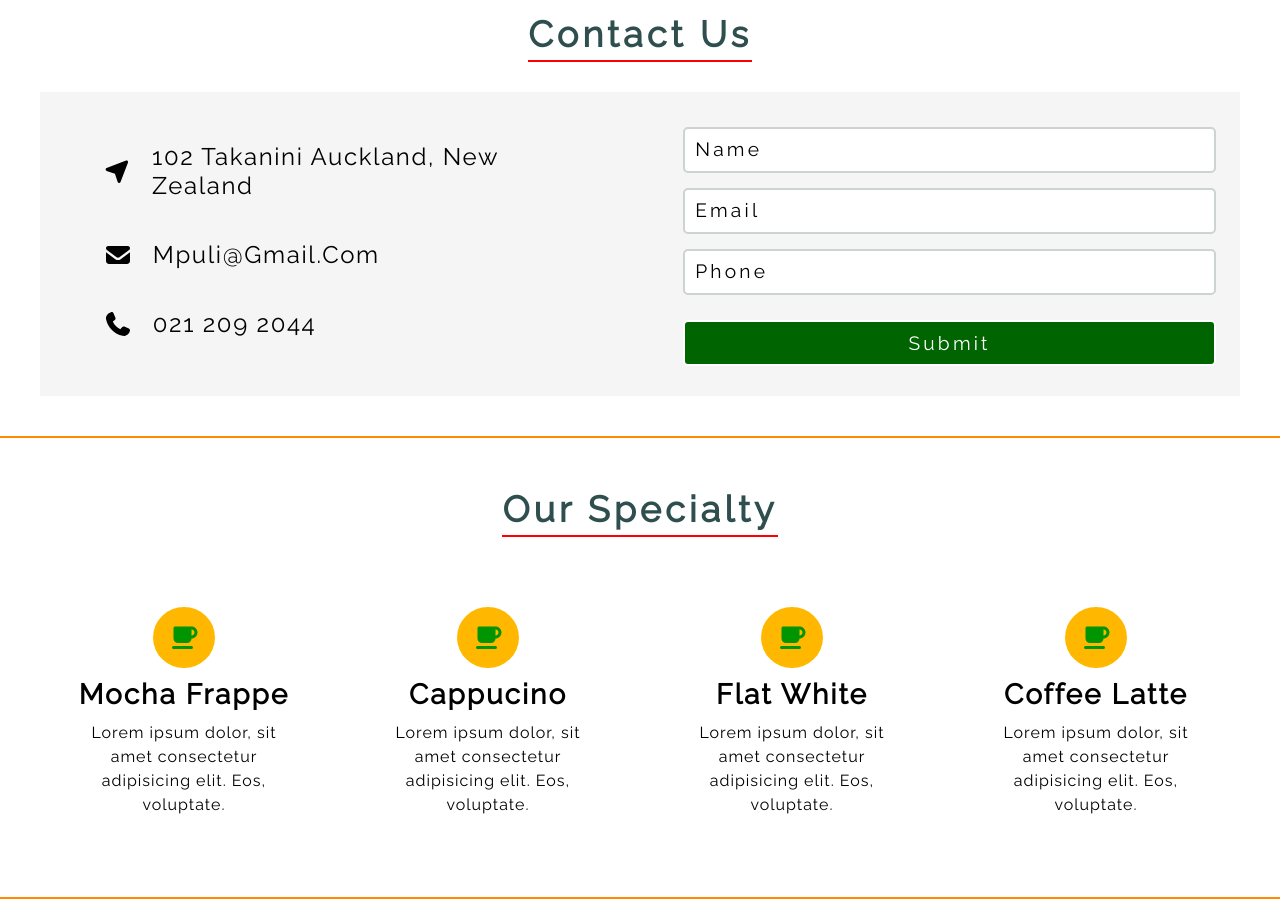
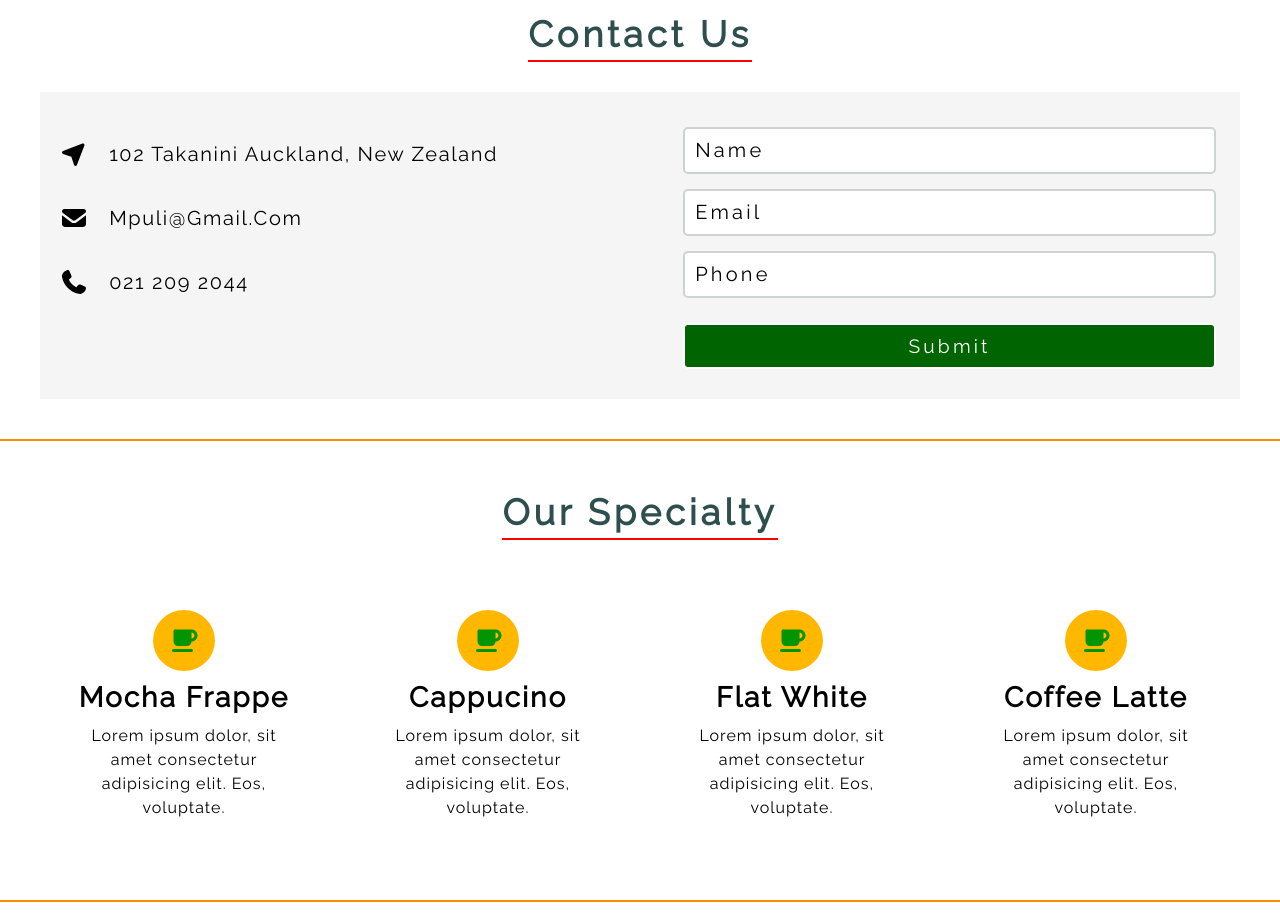
Before and after one commit to avede/mhelody-s-cafe, a plain HTML site: page index.html in a window 1280 px wide. Shown: the part 2040-2964 px from the top of the page. Drawn offline with Linux system fonts and the light colour scheme.

Commit message:
contact text

```diff
--- a/style.css
+++ b/style.css
@@ -228,7 +228,6 @@ h1 {
 }
 .contact-info div {
   margin: 2.5rem auto;
-  width: 85%;
 }
 .contact-address {
   display: flex;
@@ -245,7 +244,7 @@ h1 {
   display: flex;
 }
 .contact-text {
-  font-size: 1.5rem;
+  font-size: 1.25rem;
   text-transform: capitalize;
   letter-spacing: 0.1rem;
 }
@@ -254,7 +253,7 @@ h1 {
   padding: 10px 10px;
 }
 .contact-form input {
-  font-size: 1.2rem;
+  font-size: 1.25rem;
   display: block;
   padding: 10px;
   margin: 15px auto;
```
